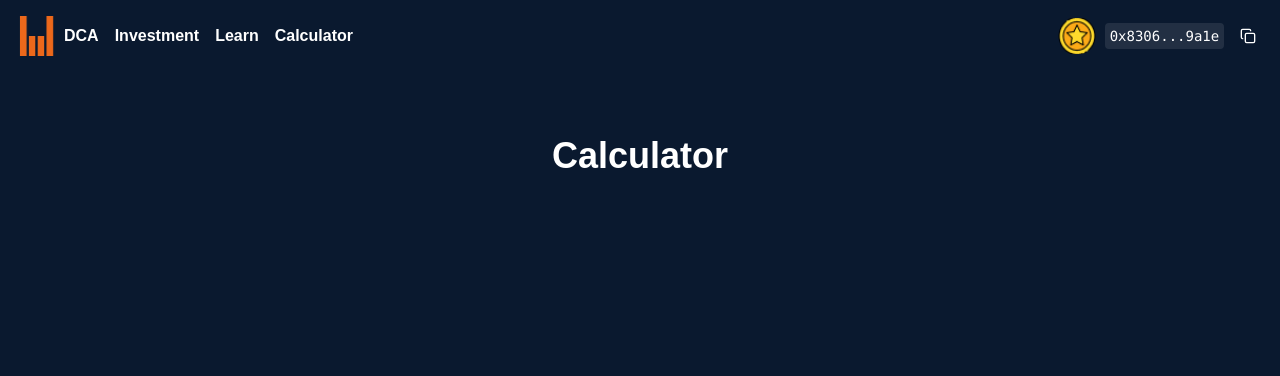
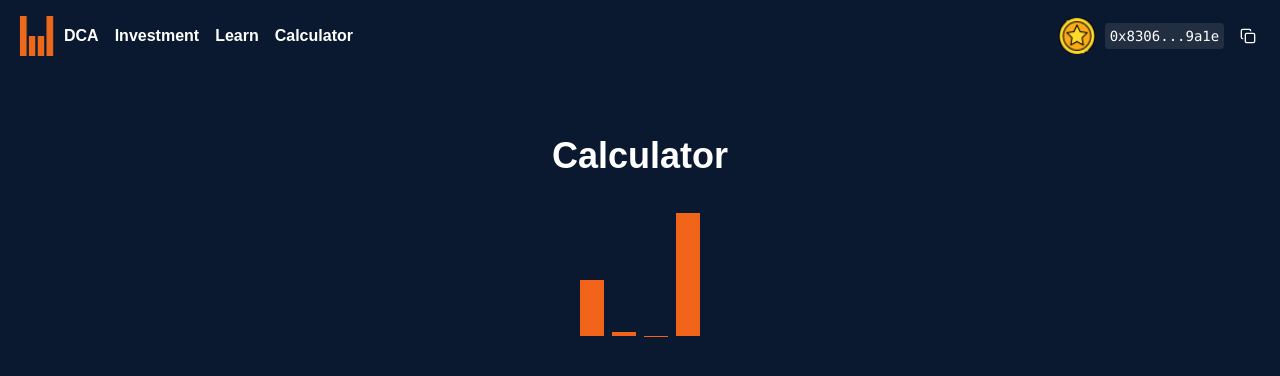
Before and after one commit to wolfcito/blockstar-dca, a Next.js app: page /calculator in a window 1280 px wide. Shown: the top 376 px of the page. Built offline with nearby package versions, Linux system fonts and the light colour scheme.

Commit message:
chore: Update calculator

```diff
--- a/src/app/calculator/page.tsx
+++ b/src/app/calculator/page.tsx
@@ -1,7 +1,10 @@
+import { Loading } from '~/components/loading'
+
 export default function CalculatorPage() {
   return (
     <div className="max-w-2xl mx-auto text-white p-4">
       <h1 className="text-4xl font-bold text-center mb-8">Calculator</h1>
+      <Loading />
     </div>
   )
 }
```
